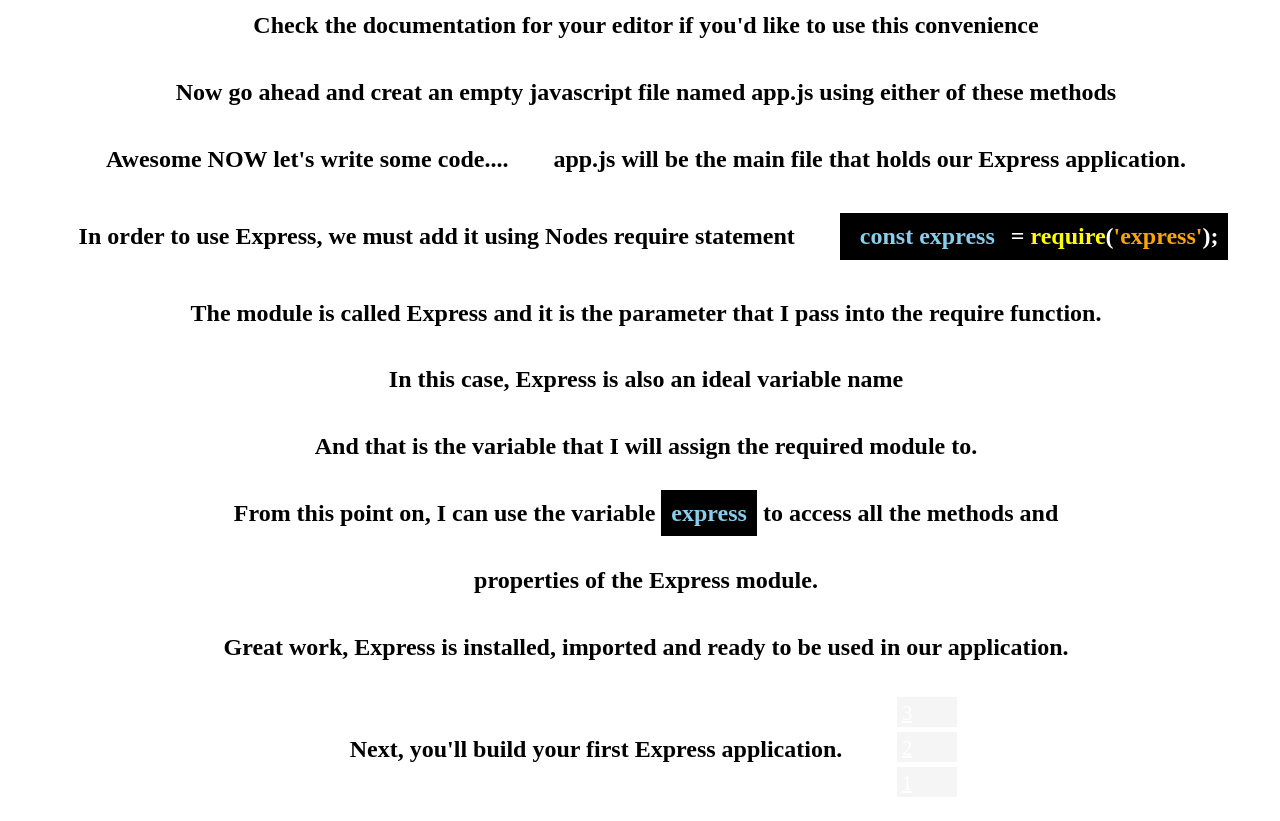
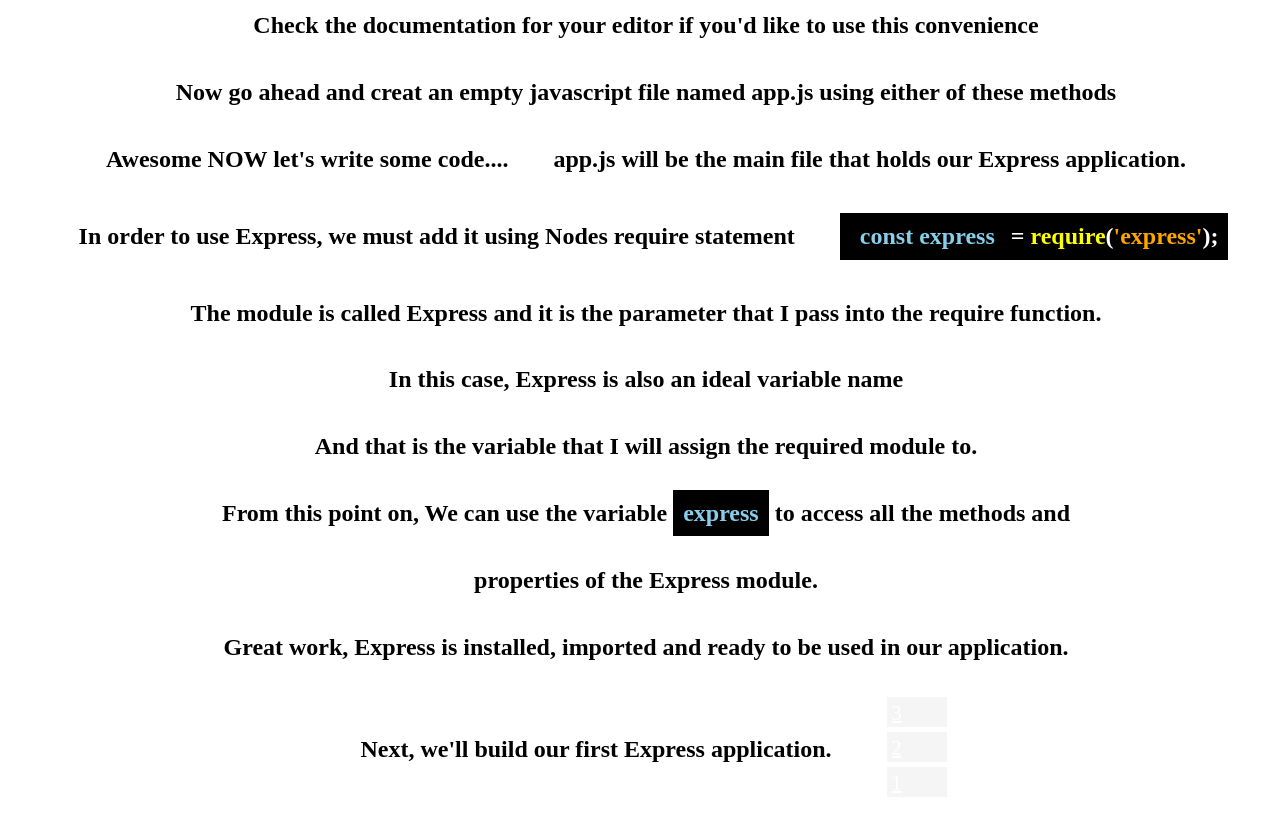
Before and after one commit to jnutt367/dev-blog, a website: page third-blog.html in a window 1280 px wide. Shown: the part 1676-2497 px from the top of the page. Drawn offline with Linux system fonts and the light colour scheme.

Commit message:
commit third blog

```diff
--- a/third-blog.html
+++ b/third-blog.html
@@ -110,10 +110,10 @@
     <h2>In this case, Express is also an ideal variable name</h2>
     <h2>And that is the variable that I will assign the required module to.</h2>
 
-    <h2>From this point on, I can use the variable <span style="background-color: black; color: skyblue; padding: 10px;">express</span> to access all the methods and</h2>
+    <h2>From this point on, We can use the variable <span style="background-color: black; color: skyblue; padding: 10px;">express</span> to access all the methods and</h2>
     <h2>properties of the Express module.</h2>
     <h2>Great work, Express is installed, imported and ready to be used in our application.</h2>
-    <h2>Next, you'll build your first Express application.</h2>
+    <h2>Next, we'll build our first Express application.</h2>
     <div class="nav-wrap">
         <ul>
             <a href="third-blog.html">
```
